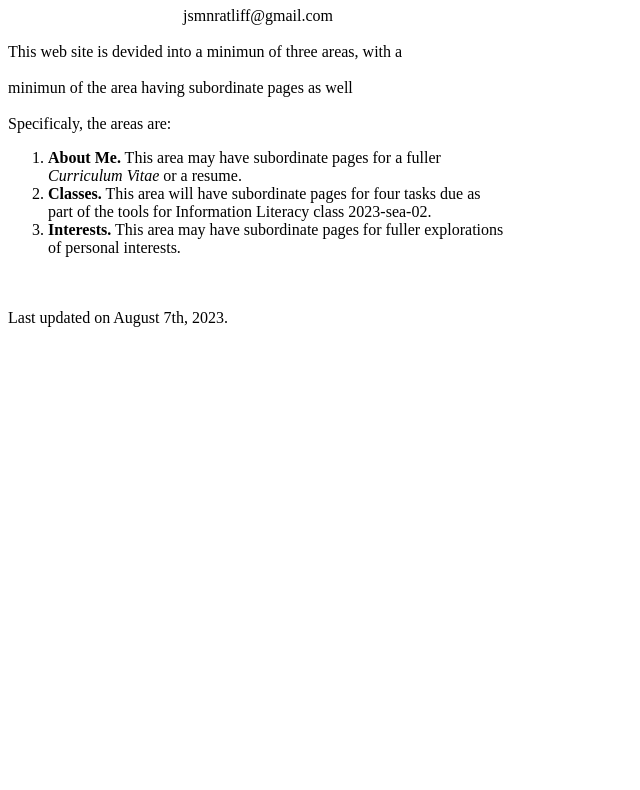
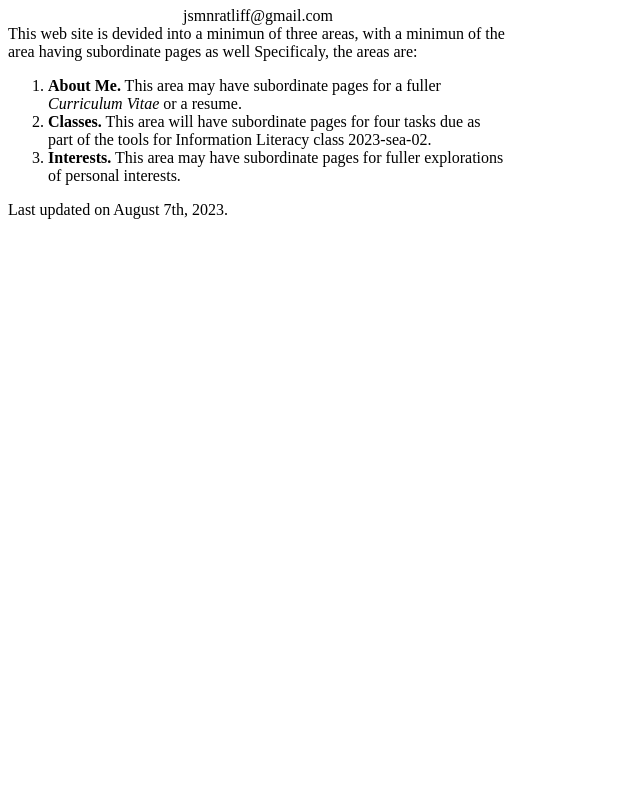
Before and after one commit to jsmnratliff/html_lab_1, a plain HTML site: page html_lab_1.html in a window 1280 px wide. Shown: the part 73-863 px from the top of the page, without its empty margins (0-640 px from the left). After the commit the page ends 800 px from the top, so only its background shows below. Drawn offline with Linux system fonts and the light colour scheme.

Commit message:
Finished Lab 1

```diff
--- a/html_lab_1.html
+++ b/html_lab_1.html
@@ -9,9 +9,11 @@
 <body style="margin-bottom: 500px; max-width: 500px" >
     <h1 style="text-align: center;"><b>Jasmine Ratliff</b></h1>
     <div style="text-align: center;" >jsmnratliff@gmail.com</div>
-    <br>This web site is devided into a minimun of three areas, with a</br>
-    <br>minimun of the area having subordinate pages as well</br>
-    <br>Specificaly, the areas are:</br>
+<section>
+    This web site is devided into a minimun of three areas, with a
+    minimun of the area having subordinate pages as well
+    Specificaly, the areas are:
+</section>
  <section>
     <ol>
         <li><b>About Me.</b> This area may have subordinate pages for a fuller <i>Curriculum Vitae</i> or a resume.</li>
@@ -19,7 +21,7 @@
         <li><b>Interests.</b> This area may have subordinate pages for fuller explorations of personal interests.
         </li>
     </ol>
-    <br></br>
+
     Last updated on August 7th, 2023.
 
 </section>
```
